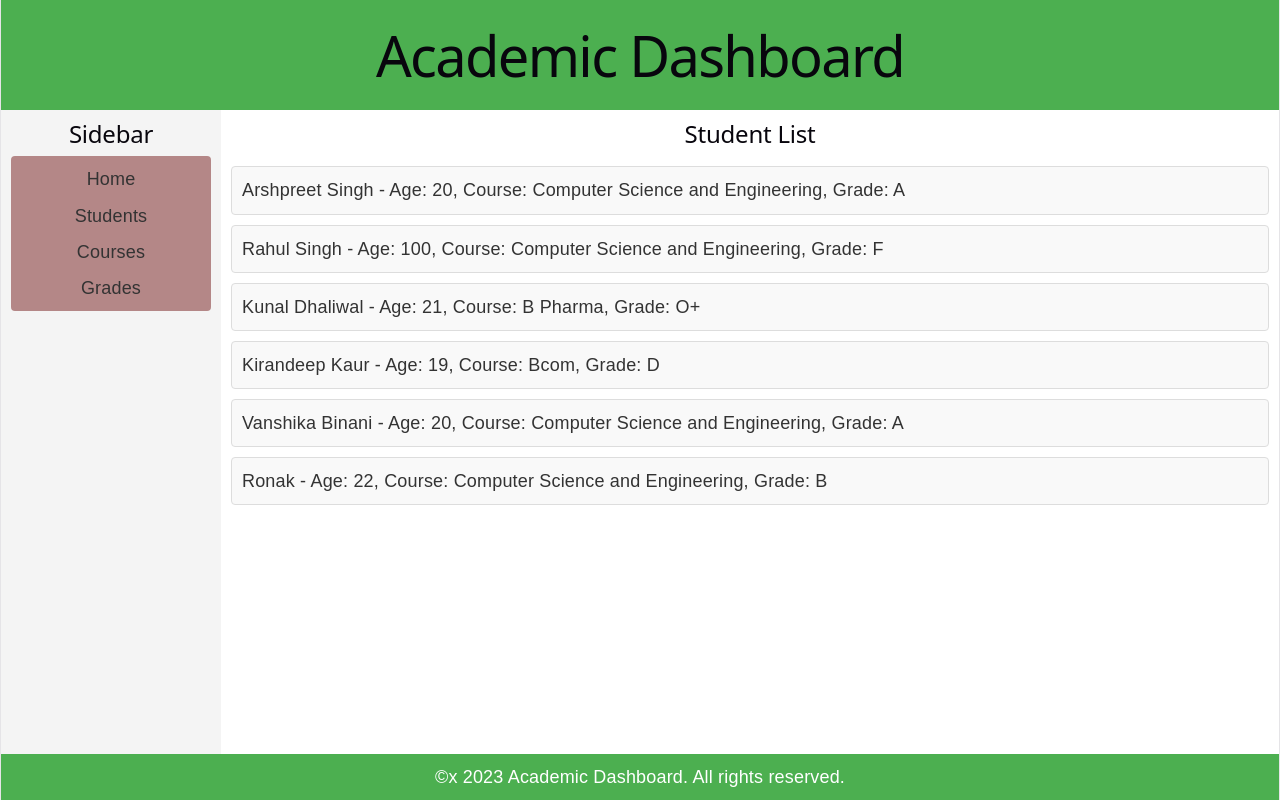
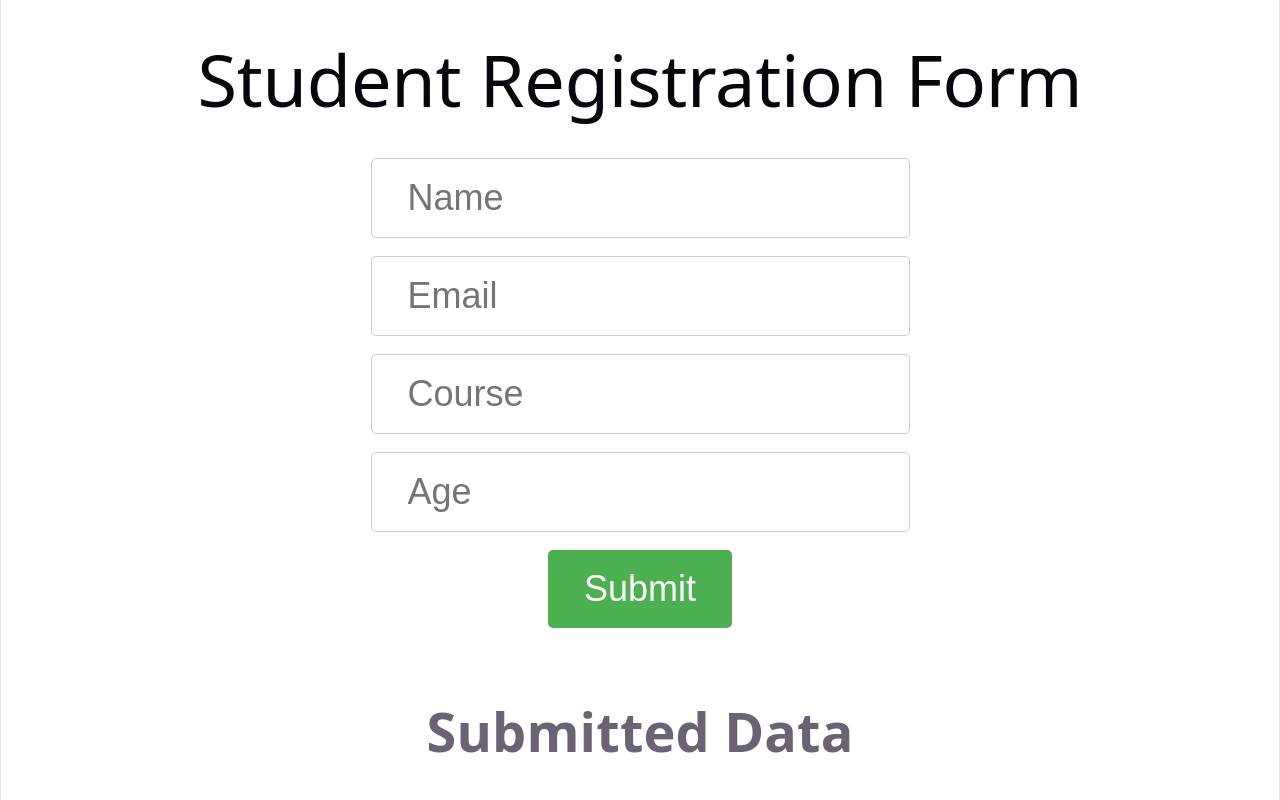
Before and after one commit to Player1205/OpenPractice, a React (Vite) app in the folder react/React01/: page / in a window 1280 px wide. Built offline with nearby package versions, Linux system fonts and the light colour scheme.

Commit message:
refined counter component, Academic Dashboard and all

```diff
--- a/react/React01/src/App.jsx
+++ b/react/React01/src/App.jsx
@@ -5,6 +5,7 @@ import IncDec from './components/IncDec.jsx'
 import CalculatorApp from './components/CalculatorApp.jsx'
 import Todo from './components/Todo.jsx'
 import AcademicDash from './components/AcademicDash.jsx'
+import StudentReg from './components/StudentReg.jsx'
 
 function App() {
 //  const studentinformation = [
@@ -39,7 +40,9 @@ function App() {
       {/* <IncDec/> */}
       {/* <CalculatorApp/> */}
       {/* <Todo/> */}
-      <AcademicDash/>
+      {/* <AcademicDash/> */}
+
+      <StudentReg />
     </>
   )
 }
--- a/react/React01/src/components/AcademicDash.jsx
+++ b/react/React01/src/components/AcademicDash.jsx
@@ -20,6 +20,12 @@ function AcademicDash() {
         {
            id: 6, name : "Ronak", age: 22 , course: "Computer Science and Engineering", grade: "B"
         },
+        {
+           id: 7, name : "Vanshika Binani", age: 20 , course: "Computer Science and Engineering", grade: "A"
+        },
+        {
+           id: 8, name : "Ronak", age: 22 , course: "Computer Science and Engineering", grade: "B"
+        },
         ]);
 
         return (
@@ -37,20 +43,51 @@ function AcademicDash() {
                 <div style={{ display: "flex", flex: 1 }}>
                     <aside style={{ width: "200px", backgroundColor: "#f4f4f4", padding: "10px" }}>
                         <h2>Sidebar</h2>
-                        <ul style={{padding: 0 , margin: 0, color: "#333", listStyleType: "none", gap: "10px", display: "flex", flexDirection: "column", backgroundColor: "#812f2f8d", padding: "10px", borderRadius: "4px"}}>
-                            <li>Home</li>
-                            <li>Students</li>
-                            <li>Courses</li>
-                            <li>Grades</li>
+                        <ul style={{padding: 0 , margin: 0, color: "#050202", listStyleType: "none", gap: "10px", display: "flex", flexDirection: "column", backgroundColor: "#4510108d", padding: "10px", borderRadius: "4px"}}>
+                            <li style={{ padding: "10px", backgroundColor: "#812f2f8d", borderRadius: "4px" }}>Home</li>
+                            <li style={{ padding: "10px", backgroundColor: "#812f2f8d", borderRadius: "4px" }}>Students</li>
+                            <li style={{ padding: "10px", backgroundColor: "#812f2f8d", borderRadius: "4px" }}>Courses</li>
+                            <li style={{ padding: "10px", backgroundColor: "#812f2f8d", borderRadius: "4px" }}>Grades</li>
                         </ul>
                     </aside>
-                    <main style={{ flex: 1, padding: "10px"}}>
+                    <main style={{
+                        flex: 1,
+                        padding: "20px",
+                        width: "100%"
+                    }}>
                         <h2>Student List</h2>
-                        <ul style={{ listStyleType: "none", padding: 0 }}>
+                        <ul
+                            style={{
+                                display: "grid",
+                                gridTemplateColumns: "repeat(auto-fill, minmax(280px, 1fr))",
+                                gap: "20px",
+                                listStyle: "none",
+                                padding: 0,
+                                margin: 0,
+                                width: "100%"
+                            }}>
                             {students.map((student) => (
-                                <li style={{ marginBottom: "10px", padding: "10px", backgroundColor: "#f9f9f9", border: "1px solid #ddd", borderRadius: "4px", display: "block", textAlign: "left", color: "#333" }} key={student.id}>
-                                    {student.name} - Age: {student.age}, Course: {student.course}, Grade: {student.grade}
-                                </li>
+                            <li
+                                key={student.id}
+                                style={{
+                                    backgroundColor: "#f9f9f9",
+                                    border: "1px solid #ddd",
+                                    borderRadius: "6px",
+                                    padding: "20px",
+                                    textAlign: "center",
+                                    minHeight: "180px",
+                                    display: "flex",
+                                    flexDirection: "column",
+                                    justifyContent: "center",
+                                    color: "#333",
+                                }}>
+                                <h2 style={{ margin: "0 0 15px 0" }}>{student.name}</h2>
+
+                                <p><strong>ID:</strong> {student.id}</p>
+                                <p><strong>Age:</strong> {student.age}</p>
+                                <p><strong>Course:</strong> {student.course}</p>
+                                <p><strong>Grade:</strong> {student.grade}</p>
+                            </li>
                             ))}
                         </ul>
                     </main>
--- a/react/React01/src/components/IncDec.jsx
+++ b/react/React01/src/components/IncDec.jsx
@@ -3,18 +3,24 @@ import { useState } from 'react';
 function IncDec() {
   const [count, setCount] = useState(0);
 
+  const increment = () => {
+    setCount(count + 1);
+  }
+
+  const decrement = () => {
+    if (count > 0) {
+      setCount(count - 1);
+    }
+
+  }
   return (
-    <div>
-      <h1>Counter: {count}</h1>
-      <button onClick={() => setCount(count + 1)}>
-        Add
-      </button>
-      <br />
-      <button onClick={() => setCount(Math.max(0, count - 1))}>
-        Subtract
-      </button>
+    <div style={{ display: 'flex', flexDirection: 'column', alignItems: 'center', justifyContent: 'center', height: '100vh' }}>
+      <h2 style={{ fontSize: '4rem', marginBottom: '2rem' }}><i>The counter is at: {count}</i></h2>
+      <div>
+        <button onClick={increment} style={{ fontSize: '2rem', padding: '1rem 2rem', marginRight: '1rem', borderRadius: '5px', backgroundColor: '#4CAF50', color: 'white', border: 'none' }}>+</button>
+        <button onClick={decrement} style={{ fontSize: '2rem', padding: '1rem 2rem', borderRadius: '5px', backgroundColor: '#f44336', color: 'white', border: 'none' }}>-</button>
+      </div>
     </div>
   );
 }
-
 export default IncDec;
--- /dev/null
+++ b/react/React01/src/components/StudentReg.jsx
@@ -0,0 +1,50 @@
+import {React, useState} from 'react';
+
+function StudentReg() {
+  const [name, setName] = useState('');
+  const [email, setEmail] = useState('');
+  const [course, setCourse] = useState('');
+  const [age, setAge] = useState('');
+  const [submittedData, setSubmittedData] = useState([]);
+
+    const handleSubmit = (e) => {
+    e.preventDefault();
+    const newStudent = { name, email, course, age };
+    setSubmittedData([...submittedData, newStudent]);
+    setName('');
+    setEmail('');
+    setCourse('');
+    setAge('');
+  }
+
+    return (
+    <div style={{ display: 'flex', flexDirection: 'column', alignItems: 'center', justifyContent: 'center', height: '100vh' }}>
+        <br />
+      <h2 style={{ fontSize: '4rem', marginBottom: '2rem' }}>Student Registration Form</h2>
+      <form onSubmit={handleSubmit} style={{ display: 'flex', flexDirection: 'column', alignItems: 'center', justifyContent: 'center', width: '50%' }}>
+        <input type="text" placeholder="Name" value={name} onChange={(e) => setName(e.target.value)} style={{ fontSize: '2rem', padding: '1rem 2rem', marginBottom: '1rem', borderRadius: '5px', border: '1px solid #ccc' }} />
+        <input type="email" placeholder="Email" value={email} onChange={(e) => setEmail(e.target.value)} style={{ fontSize: '2rem', padding: '1rem 2rem', marginBottom: '1rem', borderRadius: '5px', border: '1px solid #ccc' }} />
+        <input type="text" placeholder="Course" value={course} onChange={(e) => setCourse(e.target.value)} style={{ fontSize: '2rem', padding: '1rem 2rem', marginBottom: '1rem', borderRadius: '5px', border: '1px solid #ccc' }} />
+        <input type="number" placeholder="Age" value={age} onChange={(e) => setAge(e.target.value)} style={{ fontSize: '2rem', padding: '1rem 2rem', marginBottom: '1rem', borderRadius: '5px', border: '1px solid #ccc' }} />
+        <button type="submit" style={{ fontSize: '2rem', padding: '1rem 2rem', borderRadius: '5px', backgroundColor: '#4CAF50', color: 'white', border: 'none' }}>Submit</button>
+      </form>
+        <div style={{ marginTop: '2rem', width: '50%' }}>
+        <h3 style={{ fontSize: '3rem', marginBottom: '1rem' }}>Submitted Data</h3>
+        <br />
+        {submittedData.map((student, index) => (
+          <div key={index} style={{ fontSize: '2rem', padding: '1rem 2rem', marginBottom: '1rem', borderRadius: '5px', border: '1px solid #ccc' }}>
+            <p style = {{textAlign: 'left'}}><strong>Name:</strong> {student.name}</p>
+            <br />
+            <p style = {{textAlign: 'left'}}><strong>Email:</strong> {student.email}</p>
+            <br />
+            <p style = {{textAlign: 'left'}}><strong>Course:</strong> {student.course}</p>
+            <br />
+            <p style = {{textAlign: 'left'}}><strong>Age:</strong> {student.age}</p>
+            </div>
+        ))}
+      </div>
+    </div>
+  );
+}
+
+export default StudentReg;
```
